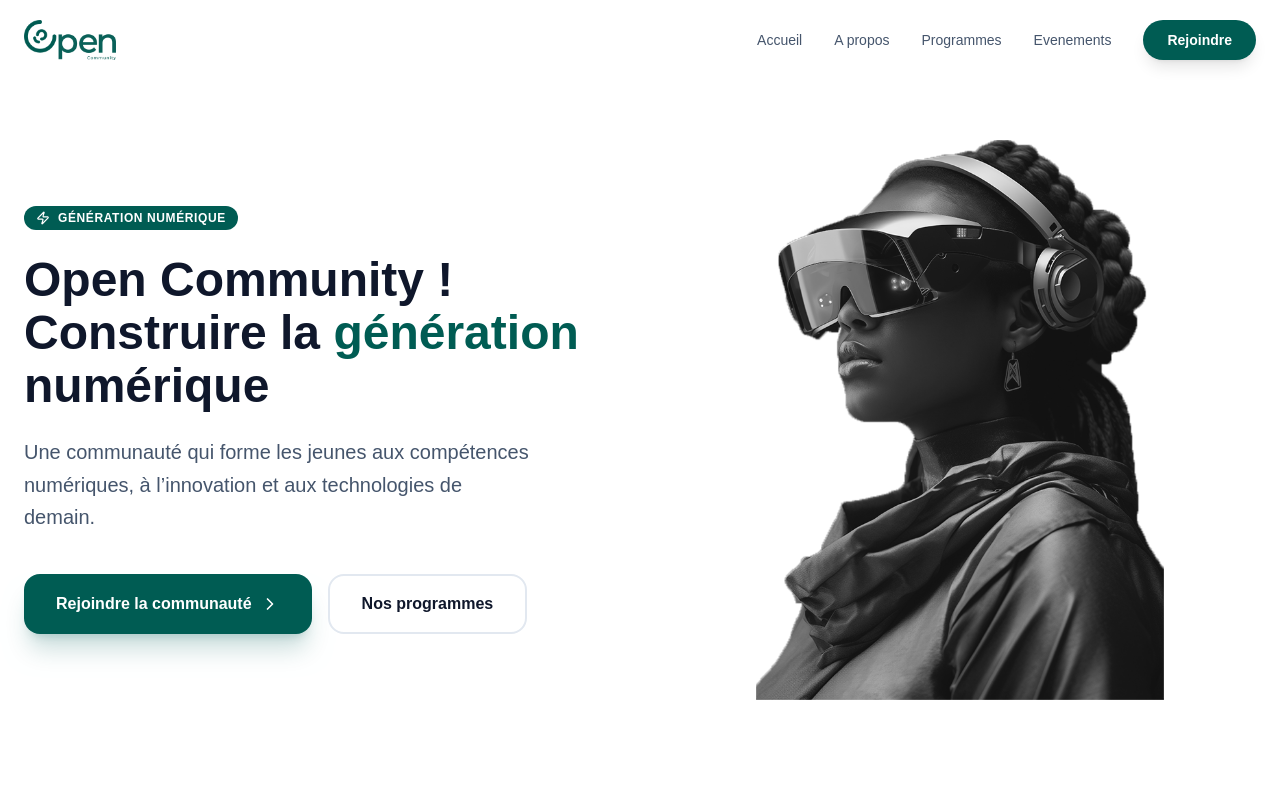
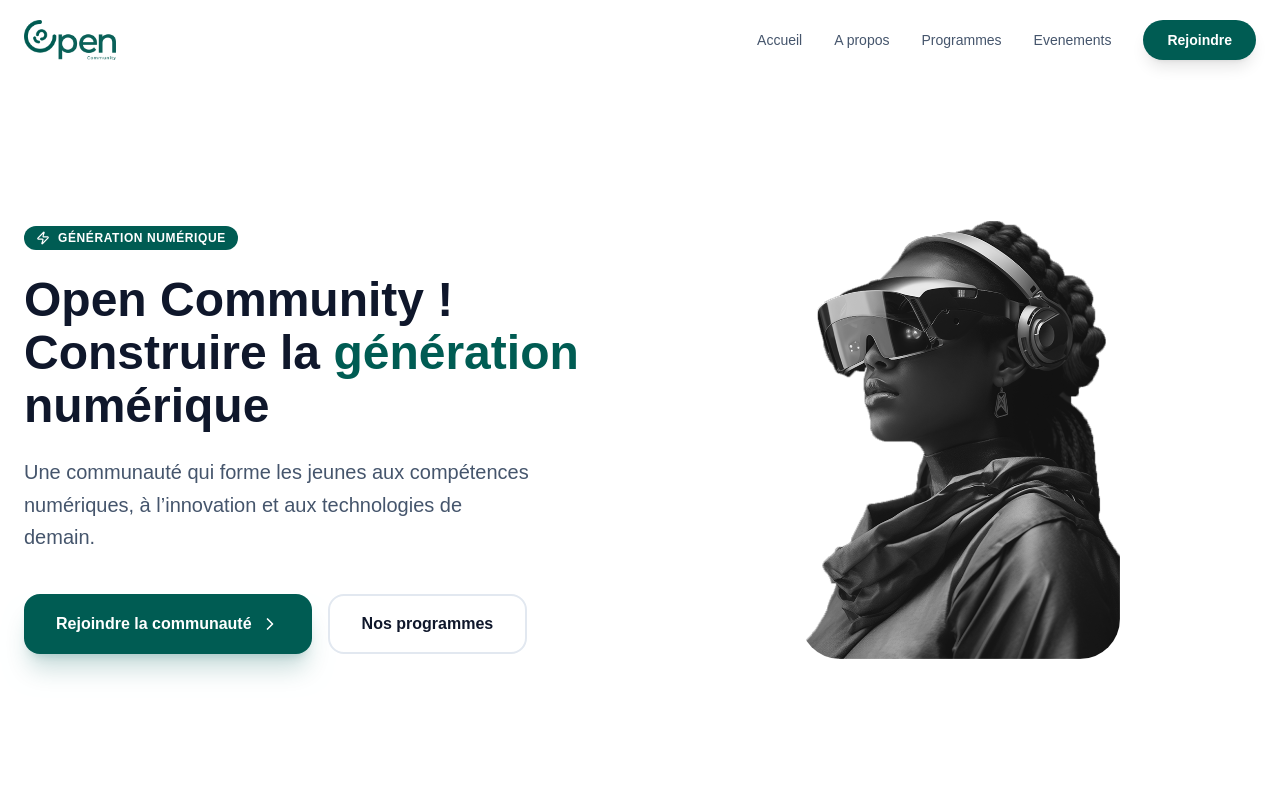
Before and after one commit to achdp07/Open-Community, a React (Vite) app: page / in a window 1280 px wide. Shown: the top 800 px of the page. Built offline with nearby package versions, Linux system fonts and the light colour scheme.

Commit message:
version 1.0.0

```diff
--- a/src/App.tsx
+++ b/src/App.tsx
@@ -26,6 +26,7 @@ import {
 import { motion, AnimatePresence } from 'motion/react';
 
 import logo from './images/logo1.png'
+import logo2 from './images/logo2.png'
 import heroImage from './images/hero.png'
 import Rej from './images/rej.png'
 import alx from './images/alx.png'
@@ -81,9 +82,9 @@ const Navbar = () => {
       <AnimatePresence>
         {isOpen && (
           <motion.div
-            initial={{ opacity: 0, y: -20 }}
+            initial={{ opacity: 0, y: -30 }}
             animate={{ opacity: 1, y: 0 }}
-            exit={{ opacity: 0, y: -20 }}
+            exit={{ opacity: 0, y: -30 }}
             className="absolute top-full left-0 w-full bg-white shadow-xl border-t border-slate-100 p-6 md:hidden flex flex-col gap-4"
           >
             {navLinks.map((link) => (
@@ -103,7 +104,7 @@ const Navbar = () => {
 
 const Hero = () => {
   return (
-    <section className="relative pt-20 pb-10 overflow-hidden md:min-h-screen md:flex md:items-center">
+    <section className="relative pt-20 overflow-hidden md:min-h-screen md:flex md:items-center">
       {/* <div className="absolute top-0 left-1/2 -translate-x-1/2 w-full h-full -z-10 opacity-30">
         <div className="absolute top-20 left-10 w-72 h-72 bg-teal-dark rounded-full blur-3xl animate-pulse"></div>
         <div className="absolute bottom-20 right-10 w-56 h-56 bg-lime-bright rounded-full blur-3xl animate-pulse delay-700"></div>
@@ -142,8 +143,8 @@ const Hero = () => {
           transition={{ duration: 0.8, delay: 0.2 }}
           className="relative"
         >
-          <div className="relative z-10  p-4 rounded-[2.5rem] ">
-           <img src={heroImage} alt="hero image" className="rounded-[2.5rem] w-full h-full object-contain aspect-square" />
+          <div className="relative z-10  rounded-[2.5rem] justify-center flex">
+           <img src={heroImage} alt="hero image" className="rounded-[2.5rem] w-80 object-contain" />
           </div>
           {/* Decorative elements */}
           <div className="absolute -top-6 -right-6 w-24 h-24 bg-teal-dark rounded-3xl -z-10 rotate-12"></div>
@@ -438,7 +439,7 @@ const Footer = () => {
         <div className="grid md:grid-cols-4 gap-12 mb-16">
           <div className="col-span-2">
             <div className="flex items-center gap-2 mb-6">
-              <img src="" alt="Logo" className="h-10 object-contain" />
+              <img src={logo2} alt="Logo" className="h-10 object-contain" />
             </div>
             <p className="text-slate-400 max-w-sm mb-8">
               Construire la génération numérique en formant les jeunes aux compétences de demain.
@@ -486,7 +487,7 @@ const Footer = () => {
 
 export default function App() {
   return (
-    <div className="min-h-screen bg-white font-sans selection:bg-indigo-100 selection:text-indigo-600">
+    <div className="min-h-screen bg-white font-sans selection:bg-indigo-100 selection:text-indigo-600 ">
       <Navbar />
       <main>
         <Hero />
```
